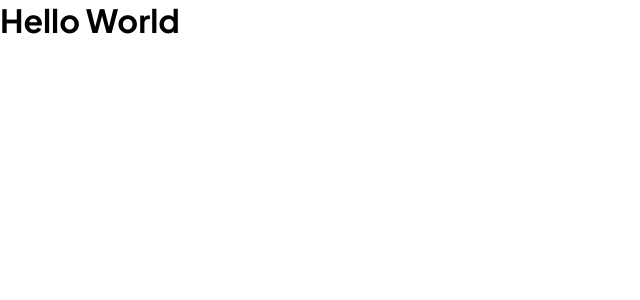
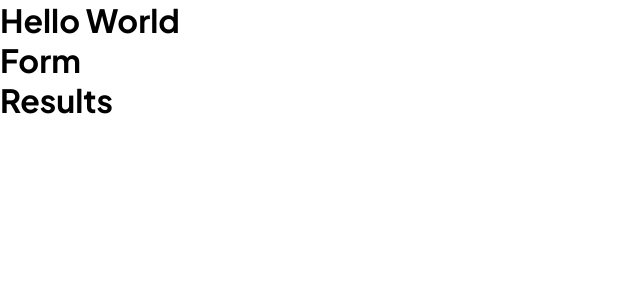
Before and after one commit to antonimatheus/Mortgage-repayment-calculator, a React (Vite) app: page / in a window 1280 px wide. Shown: the top 300 px of the page, without its empty margins (0-640 px from the left). Built offline with nearby package versions, Linux system fonts and the light colour scheme.

Commit message:
Created Main file (Form/Results)

```diff
--- a/src/App.jsx
+++ b/src/App.jsx
@@ -1,10 +1,14 @@
 import React from 'react'
 import './App.css'
+import Results from './Main/Results'
+import Form from './Main/Form'
 
 function App() {
   return (
     <>
       <h1>Hello World</h1>
+      <Form />
+      <Results />
     </>
   )
 }
--- /dev/null
+++ b/src/Main/Form.jsx
@@ -0,0 +1,11 @@
+import React from 'react'
+
+function Form() {
+    return (
+        <div>
+            <h1>Form</h1>
+        </div>
+    )
+}
+
+export default Form
--- /dev/null
+++ b/src/Main/Results.jsx
@@ -0,0 +1,11 @@
+import React from 'react'
+
+function Results() {
+    return (
+        <div>
+            <h1>Results</h1>
+        </div>
+    )
+}
+
+export default Results
```
Also changed, not shown: src/assets/mortgage-repayment-calculator-main/assets/images/favicon-32x32.png (deleted).
